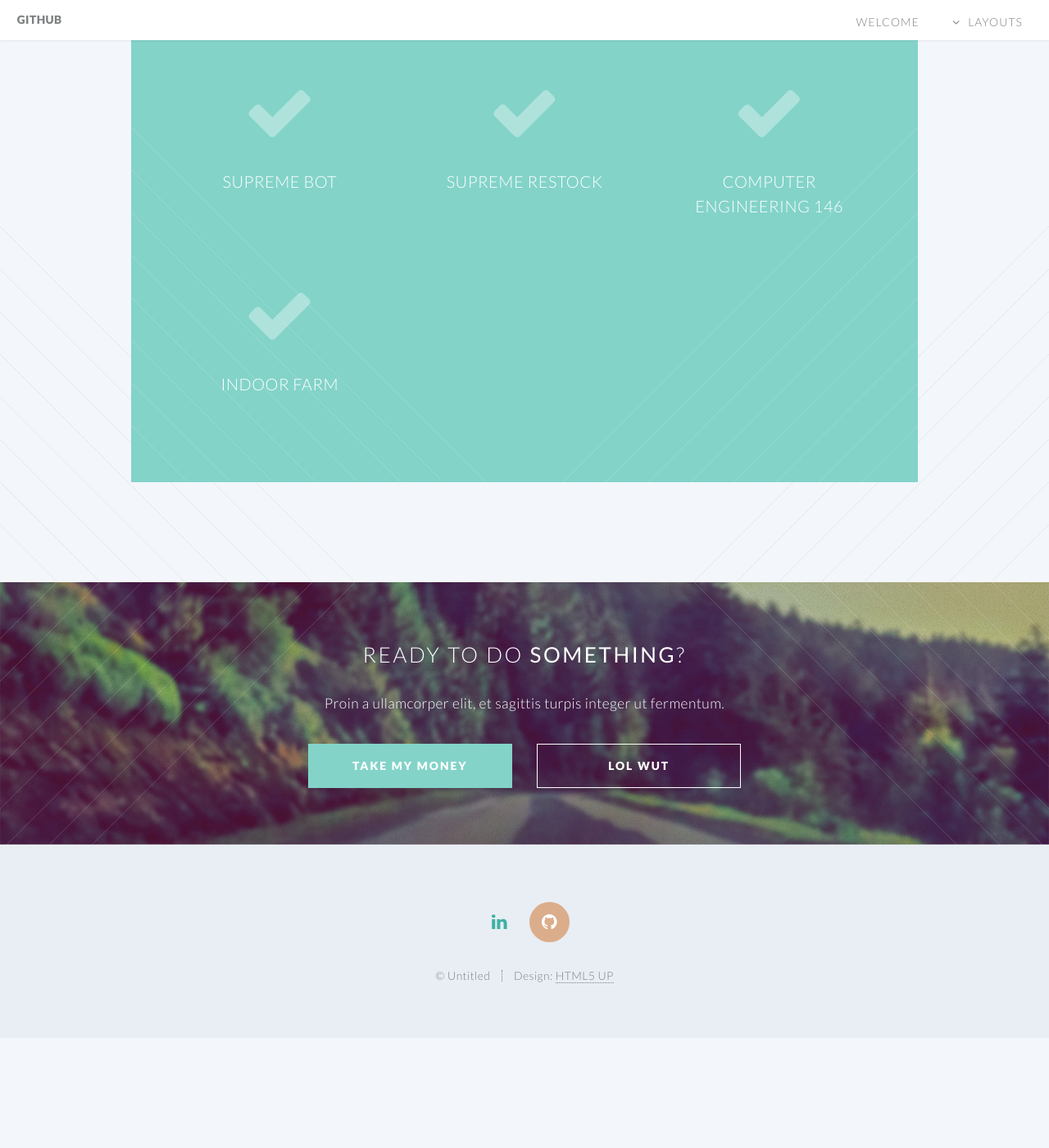
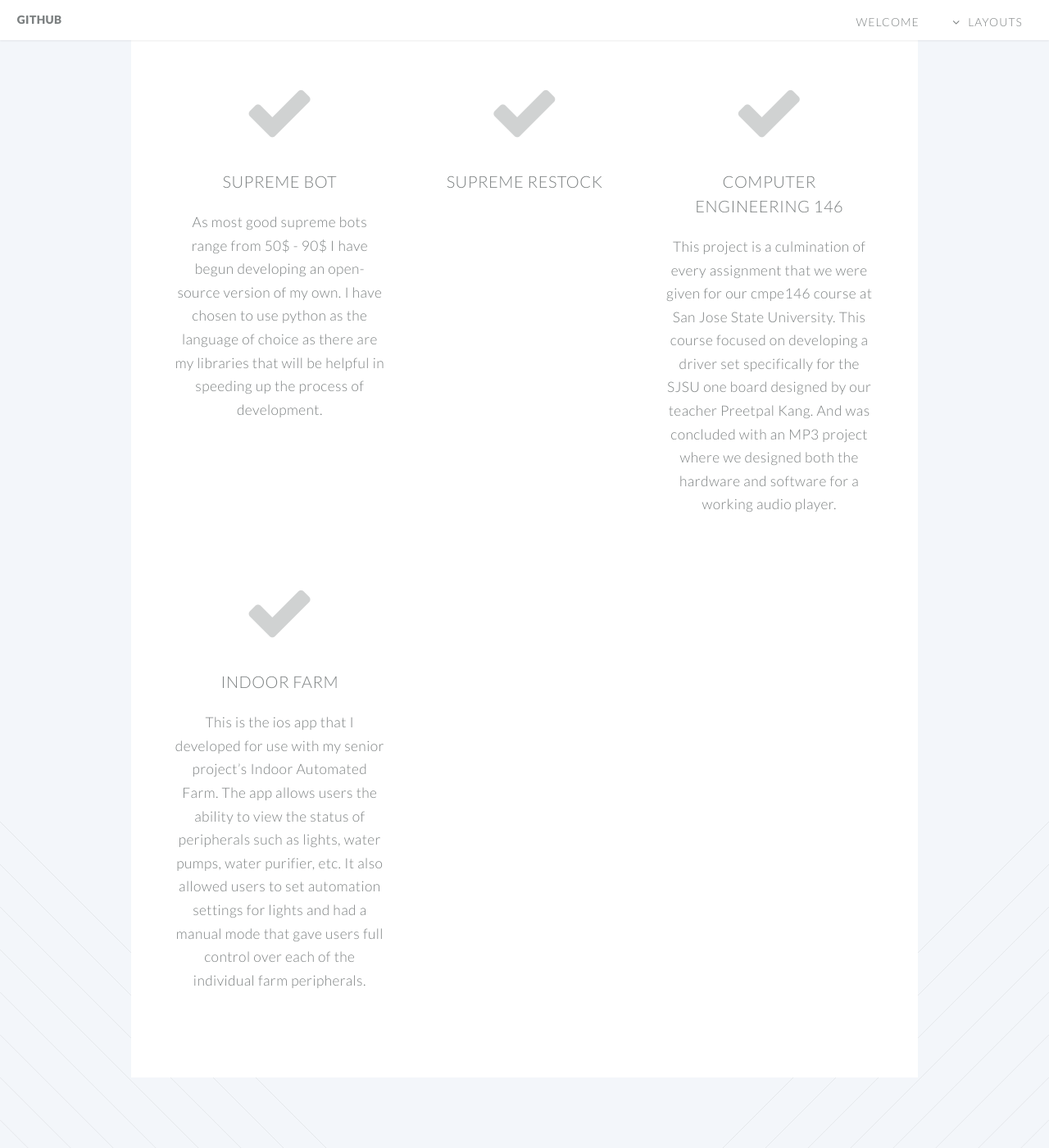
Before and after one commit to jcook3701/jcook3701.github.io, a Jekyll site: the page built from index.html, in a window 1280 px wide and 1400 px high, scrolled down 1107 px. Shown: the whole window at 82% size. Built offline with Jekyll 4.4.1, drawn with Linux system fonts in a browser that asks for light colours; before the commit the page ends 2373 px from its top, so only the background shows below that.

Commit message:
started adding projects to webpage

```diff
--- a/index.html
+++ b/index.html
@@ -49,7 +49,7 @@
   </section>-->
 
   <!-- Two   <section class="wrapper style1 container special">-->
-  <section class="wrapper style2 container special">
+  <section class="wrapper style3 container special">
 
     <header class="major">
       <h2><strong>Git Projects</strong></h2>
@@ -63,7 +63,7 @@
 	  <header>
 	    <h3><a href="https://github.com/jcook3701/supreme_bot">Supreme Bot</a></h3>
 	  </header>
-	  <p></p>
+	  <p>As most good supreme bots range from 50$ - 90$ I have begun developing an open-source version of my own.  I have chosen to use python as the language of choice as there are my libraries that will be helpful in speeding up the process of development.</p>
 	</section>
       </div>
 
@@ -83,7 +83,7 @@
 	  <header>
 	    <h3><a href="https://github.com/jcook3701/CMPE146">Computer Engineering 146</a></h3>
 	  </header>
-	  <p></p>
+	  <p>This project is a culmination of every assignment that we were given for our cmpe146 course at San Jose State University.  This course focused on developing a driver set specifically for the SJSU one board designed by our teacher Preetpal Kang.  And was concluded with an MP3 project where we designed both the hardware and software for a working audio player.</p>
 	</section>
       </div>
 
@@ -97,7 +97,7 @@
 	  <header>
 	    <h3><a href="https://github.com/jcook3701/IndoorFarm_iOS">Indoor Farm</a></h3>
 	  </header>
-	  <p></p>
+	  <p>This is the ios app that I developed for use with my senior project’s Indoor Automated Farm.  The app allows users the ability to view the status of peripherals such as lights, water pumps, water purifier, etc.  It also allowed users to set automation settings for lights and had a manual mode that gave users full control over each of the individual farm peripherals.</p>
 	</section>
       </div>
 
@@ -177,7 +177,7 @@
 
   <header>
     <h2>Ready to do <strong>something</strong>?</h2>
-    <p>Proin a ullamcorper elit, et sagittis turpis integer ut fermentum.</p>
+    <p></p>
   </header>
   <footer>
     <ul class="buttons">
```
